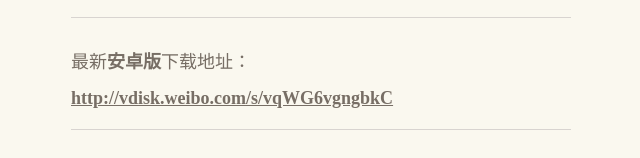
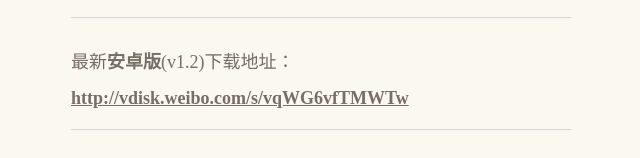
Before and after one commit to gjqt/mainRole, a plain HTML site: page index.html in a window 1280 px wide. Shown: the part 152-310 px from the top of the page, without its empty margins (319-959 px from the left). Drawn offline with Linux system fonts and the light colour scheme.

Commit message:
安卓更新

```diff
--- a/index.html
+++ b/index.html
@@ -22,8 +22,8 @@
 	<p style="color:#A20000";>本次更新：新增<strong>难度选择</strong>功能。</p>
 	<p>◎本版本全程自动存档。</p>
 	<hr>
-	<p>最新<strong>安卓版</strong>下载地址：</p>
-	<a href="http://vdisk.weibo.com/s/vqWG6vgngbkC">http://vdisk.weibo.com/s/vqWG6vgngbkC</a>
+	<p>最新<strong>安卓版</strong>(v1.2)下载地址：</p>
+	<a href="http://vdisk.weibo.com/s/vqWG6vfTMWTw">http://vdisk.weibo.com/s/vqWG6vfTMWTw</a>
 	<hr>
     <div class="heading">
       <h1 class="title">2048古剑主角版</h1>
```
